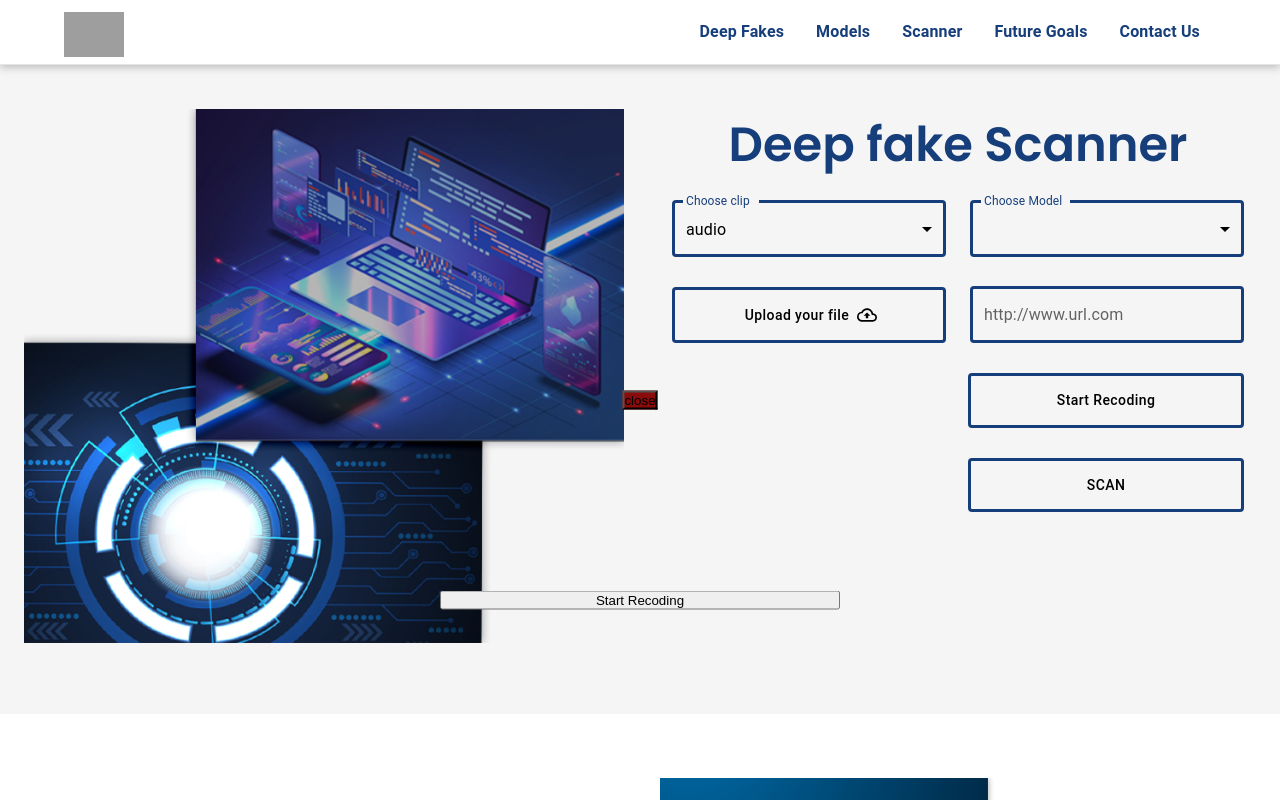
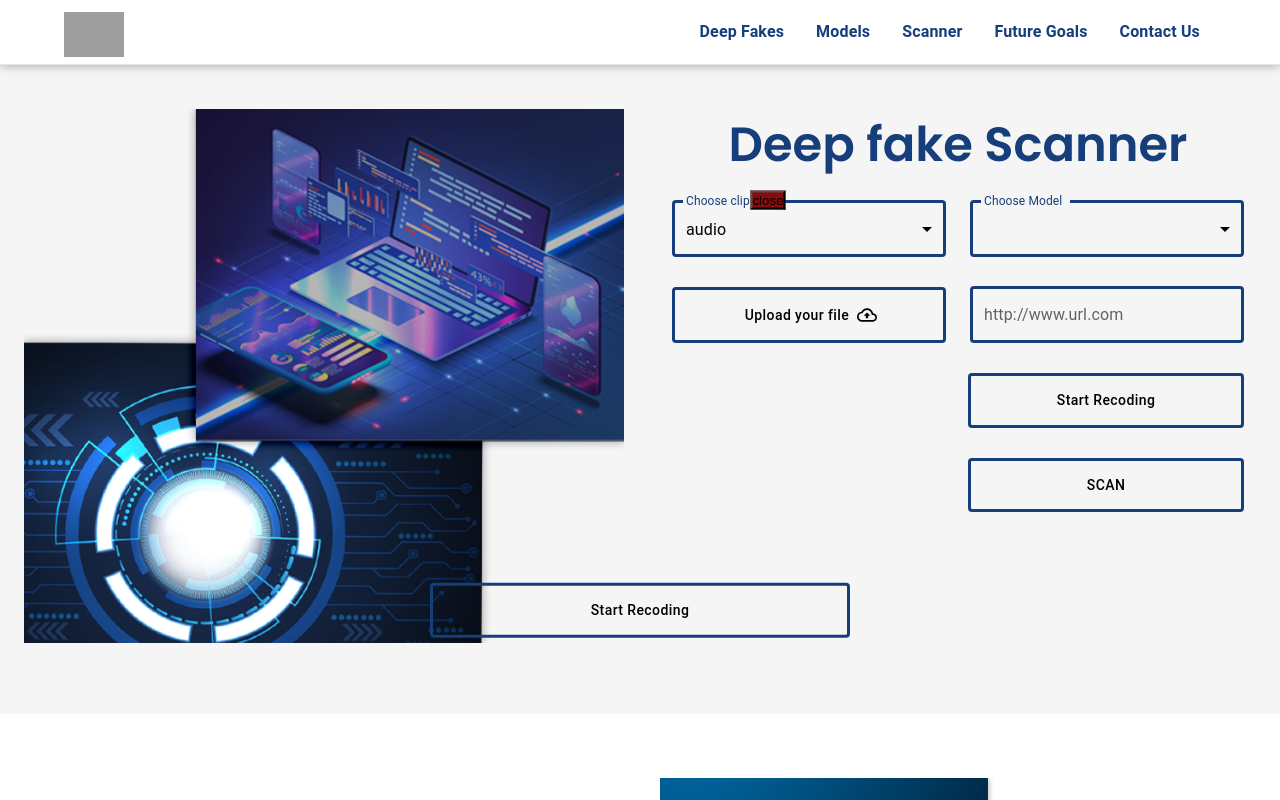
Before and after one commit to MariaAsiif/scan-project, a React (Create React App) app: page / in a window 1280 px wide. Both pictures are taken after a click on the button "Start Recoding". Shown: the part 1489-2289 px from the top of the page. Built offline with nearby package versions, Linux system fonts and the light colour scheme; no server answers; grey boxes are pictures that could not be loaded.

Commit message:
button-changes

```diff
--- a/src/components/WebcamVideo.jsx
+++ b/src/components/WebcamVideo.jsx
@@ -1,6 +1,18 @@
 import React from "react";
 import Webcam from "react-webcam";
 import "./modal.css";
+import {
+  Alert,
+  Button,
+  Container,
+  FormControl,
+  Grid,
+  InputLabel,
+  MenuItem,
+  Select,
+  Snackbar,
+  TextField,
+} from "@mui/material";
 
 export default function WebcamVideo() {
   const webcamRef = React.useRef(null);
@@ -60,20 +72,80 @@ export default function WebcamVideo() {
   return (
     <div className="Container">
       <Webcam
-        height={400}
-        width={400}
+        height={420}
+        width={420}
         audio={false}
         mirrored={true}
         ref={webcamRef}
         videoConstraints={videoConstraints}
       />
       {capturing ? (
-        <button onClick={handleStopCaptureClick}>Stop Recoding</button>
+        <Button
+          style={{
+            width: "100%",
+            display: "block",
+            margin: "12px 0",
+            padding: "12px 0px",
+          }}
+          variant="outlined"
+          sx={{
+            width: "fit-content",
+            textTransform: "none",
+            color: "black",
+            border: "3px solid #163E7B",
+            "&:hover": { border: "3px solid #636fbd" },
+            marginBottom: 0,
+            marginRight: 0,
+          }}
+          onClick={handleStopCaptureClick}
+        >
+          Stop Recoding
+        </Button>
       ) : (
-        <button onClick={handleStartCaptureClick}>Start Recoding</button>
+        <Button
+          style={{
+            width: "100%",
+            display: "block",
+            margin: "12px 0",
+            padding: "12px 0px",
+          }}
+          variant="outlined"
+          sx={{
+            width: "fit-content",
+            textTransform: "none",
+            color: "black",
+            border: "3px solid #163E7B",
+            "&:hover": { border: "3px solid #636fbd" },
+            marginBottom: 0,
+            marginRight: 0,
+          }}
+          onClick={handleStartCaptureClick}
+        >
+          Start Recoding
+        </Button>
       )}
       {recordedChunks.length > 0 && (
-        <button onClick={handleDownload}>Download</button>
+        <Button
+          style={{
+            width: "100%",
+            display: "block",
+            margin: "12px 0",
+            padding: "12px 0px",
+          }}
+          variant="outlined"
+          sx={{
+            width: "fit-content",
+            textTransform: "none",
+            color: "black",
+            border: "3px solid #163E7B",
+            "&:hover": { border: "3px solid #636fbd" },
+            marginBottom: 0,
+            marginRight: 0,
+          }}
+          onClick={handleDownload}
+        >
+          Download
+        </Button>
       )}
     </div>
   );
--- a/src/components/modal.css
+++ b/src/components/modal.css
@@ -11,7 +11,8 @@
   position: fixed;
   background-color: rgb(138, 11, 11);
   z-index: +999;
-  left: 50%;
-  top: 50%;
+  left: 60%;
+  top: 25%;
   transform: translate(-50%, -50%);
+  cursor: pointer;
 }
```
